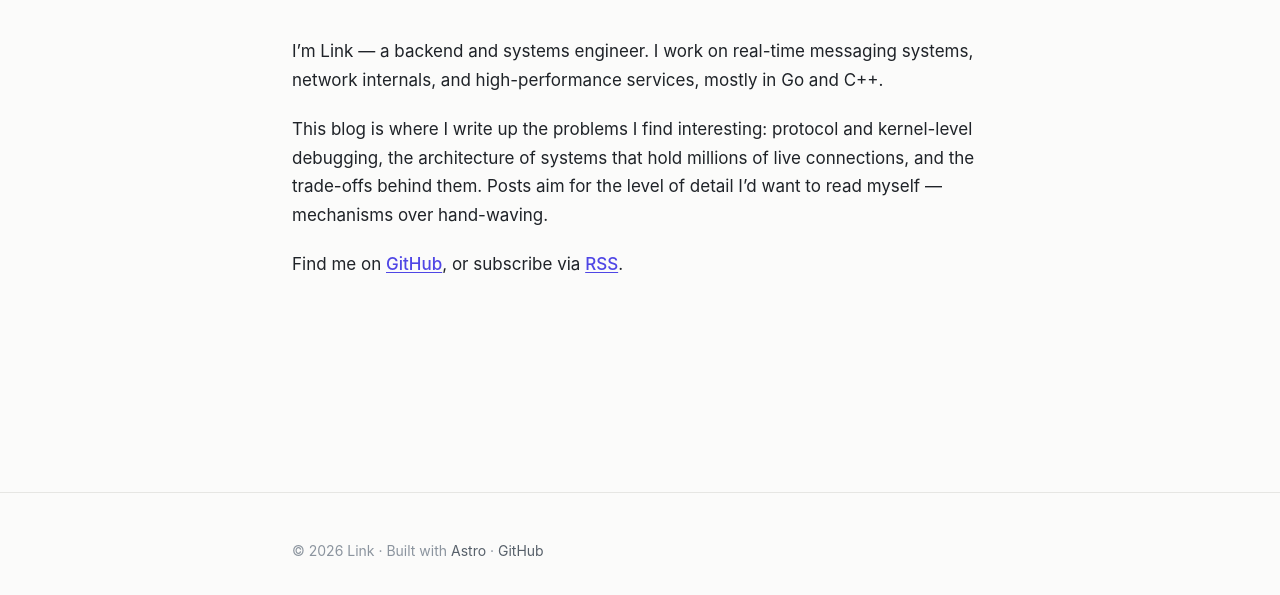
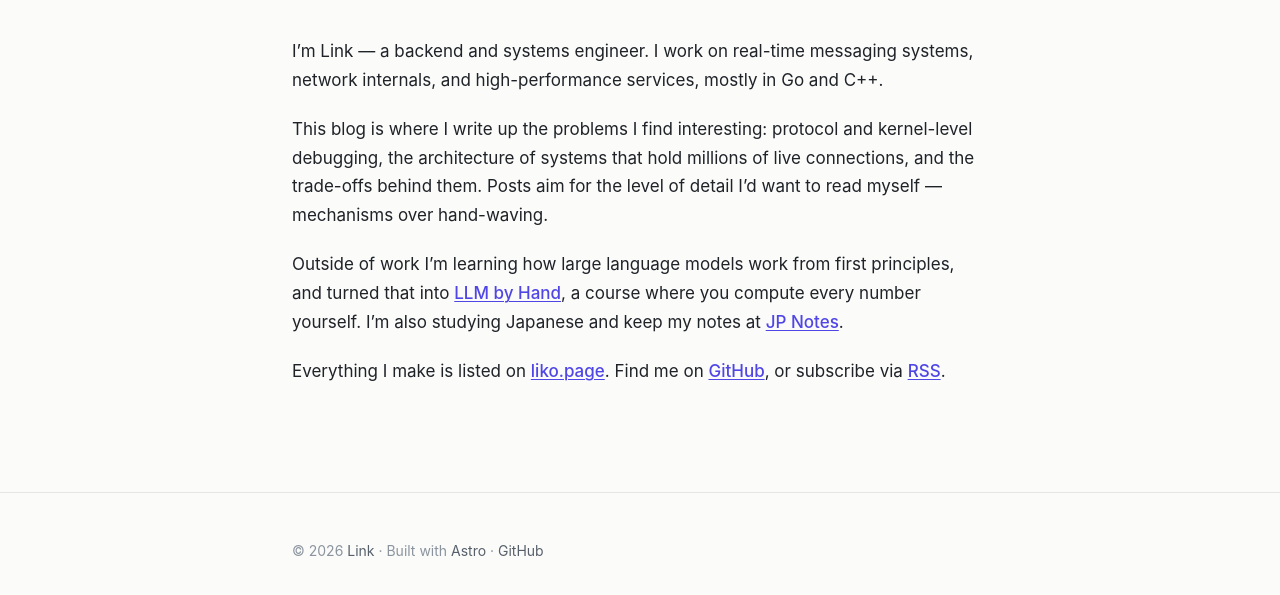
Before and after one commit to Ralphbupt/Ralphbupt.github.io, an Astro site: page /about in a window 1280 px wide. Shown: the part 191-786 px from the top of the page. Built offline with nearby package versions, Linux system fonts and the light colour scheme; Astro itself is replaced by a stand-in of ours.

Commit message:
feat: link to liko.page, LLM by Hand and JP Notes
Co-Authored-By: Claude Opus 5.5 (1M context) <noreply@anthropic.com>

```diff
--- a/src/components/Footer.astro
+++ b/src/components/Footer.astro
@@ -4,7 +4,7 @@ const year = new Date().getFullYear();
 <footer class="site-footer">
   <div class="wrap">
     <p>
-      &copy; {year} Link &middot; Built with
+      &copy; {year} <a href="https://liko.page/" rel="author">Link</a> &middot; Built with
       <a href="https://astro.build" rel="noopener">Astro</a> &middot;
       <a href="https://github.com/Ralphbupt" rel="noopener">GitHub</a>
     </p>
--- a/src/pages/about.astro
+++ b/src/pages/about.astro
@@ -23,6 +23,13 @@ import BaseLayout from '../layouts/BaseLayout.astro';
         detail I&rsquo;d want to read myself &mdash; mechanisms over hand-waving.
       </p>
       <p>
+        Outside of work I&rsquo;m learning how large language models work from first
+        principles, and turned that into <a href="https://llm.liko.page/">LLM by Hand</a>,
+        a course where you compute every number yourself. I&rsquo;m also studying
+        Japanese and keep my notes at <a href="https://jpnotes.dev/">JP Notes</a>.
+      </p>
+      <p>
+        Everything I make is listed on <a href="https://liko.page/">liko.page</a>.
         Find me on <a href="https://github.com/Ralphbupt" rel="noopener">GitHub</a>,
         or subscribe via <a href="/rss.xml">RSS</a>.
       </p>
```
